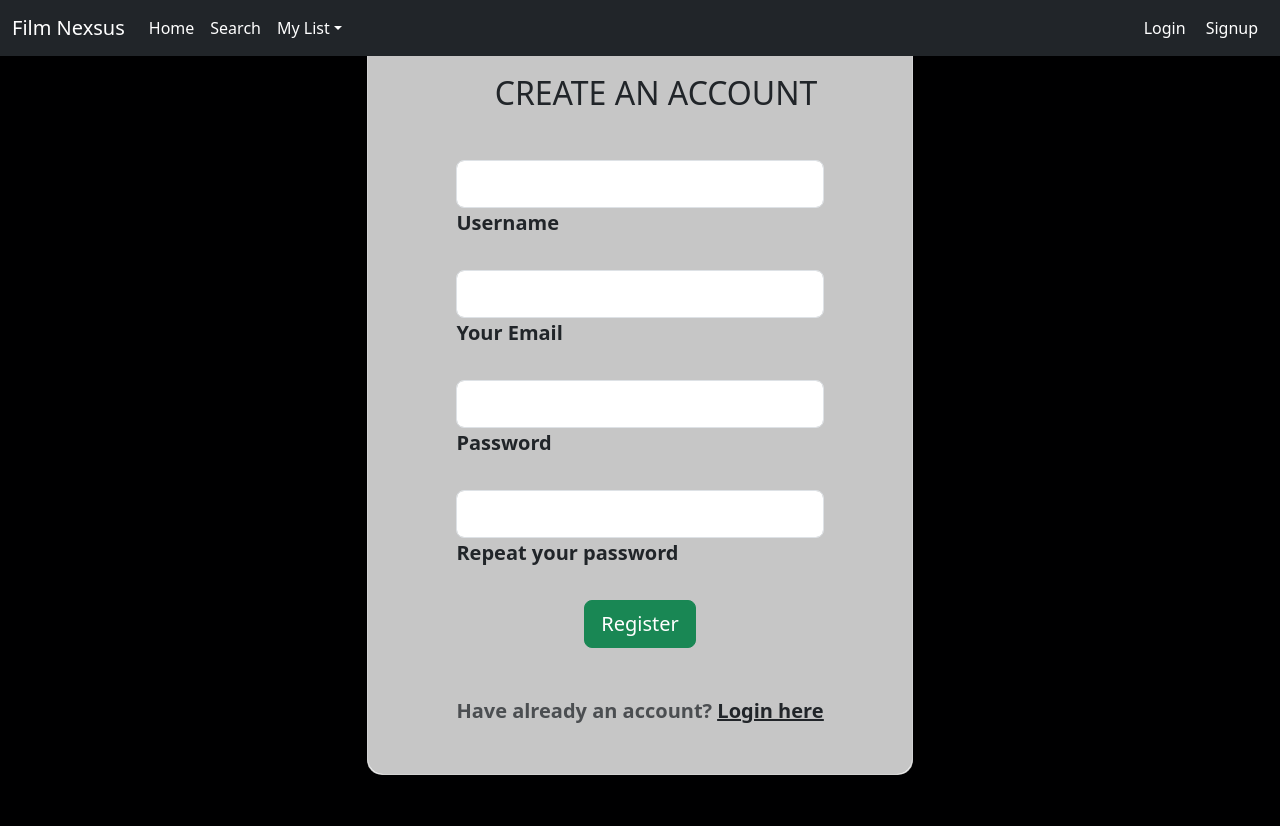
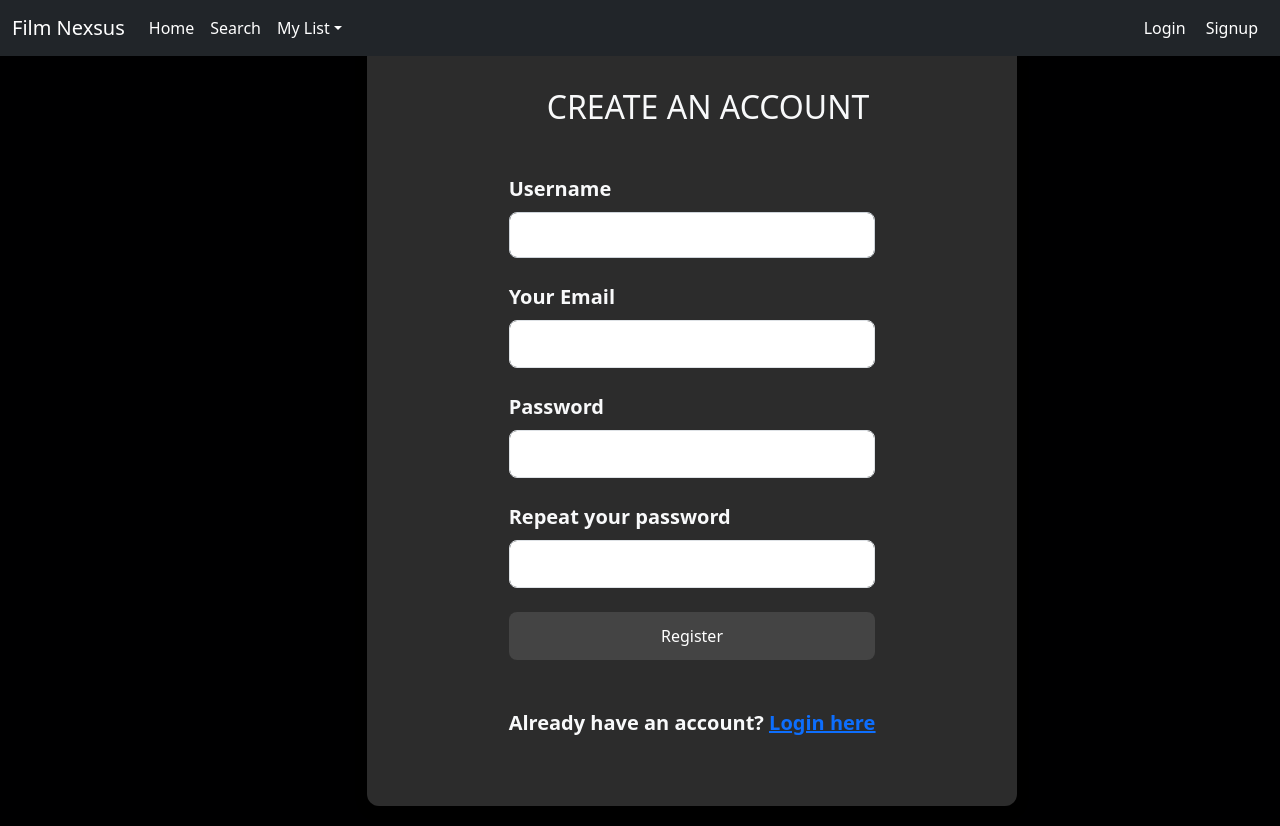
Before and after one commit to yvesm001/Film-Nexus-Client, a React (Vite) app: page /signup in a window 1280 px wide. Before the commit the page ends 800 px from the top, so only its background shows below. Built offline with nearby package versions, Linux system fonts and the light colour scheme; no server answers.

Commit message:
fixed signup/login forms to match

```diff
--- a/src/components/LoginForm.jsx
+++ b/src/components/LoginForm.jsx
@@ -25,21 +25,16 @@ function LoginForm() {
         <div className="container py-5 h-100">
           <div className="row d-flex justify-content-center align-items-center h-100">
             <div className="col-12 col-md-8 col-lg-6 col-xl-5">
-              <div
-                className="card"
-                style={{ backgroundColor: "#c6c6c6", borderRadius: "1rem" }}
-              >
+              <div className="review-form">
                 <div className="card-body p-5 text-center">
                   <div className="mb-md-5 mt-md-4 pb-5">
                     <h2 className="fw-bold mb-2 text-uppercase">Login</h2>
-                    <p className=" mb-5">
-                      Please enter your login and password!
-                    </p>
+                    <p className="mb-5">Please enter your email and password</p>
 
-                    <div
-                      data-mdb-input-init
-                      className="form-outline form-white mb-4"
-                    >
+                    <div className="form-outline form-white mb-4">
+                      <label className="form-label" htmlFor="typeEmailX">
+                        Email
+                      </label>
                       <input
                         type="email"
                         id="typeEmailX"
@@ -48,15 +43,12 @@ function LoginForm() {
                         value={loginInfo.loginInfo}
                         onChange={handleChange}
                       />
-                      <label className="form-label" htmlFor="typeEmailX">
-                        Email
-                      </label>
                     </div>
 
-                    <div
-                      data-mdb-input-init
-                      className="form-outline form-white mb-4"
-                    >
+                    <div className="form-outline form-white mb-4">
+                      <label className="form-label" htmlFor="typePasswordX">
+                        Password
+                      </label>
                       <input
                         type="password"
                         id="typePasswordX"
@@ -65,28 +57,17 @@ function LoginForm() {
                         value={loginInfo.password}
                         onChange={handleChange}
                       />
-                      <label className="form-label" htmlFor="typePasswordX">
-                        Password
-                      </label>
                     </div>
 
-                    <button
-                      data-mdb-button-init
-                      data-mdb-ripple-init
-                      className="btn btn-success btn-lg px-5"
-                      type="submit"
-                    >
-                      Login
-                    </button>
+                    <button type="submit">Login</button>
                   </div>
 
                   <div>
                     <p className="mb-0">
                       Don't have an account?{" "}
-                      <Link to="/signup" className=" fw-bold text-body">
+                      <Link to="/signup" className="fw-bold">
                         Sign Up
                       </Link>
-
                     </p>
                   </div>
                 </div>
--- a/src/components/MovieCard.jsx
+++ b/src/components/MovieCard.jsx
@@ -15,6 +15,7 @@ export default function MovieCard({
   popularity,
 }) {
   return (
+    <Link to={`/movies/${_id}`} >
     <div className="movieCard">
       <div className="card" style={{ width: "22rem", border: "none" }}>
         <img
@@ -24,10 +25,7 @@ export default function MovieCard({
         />
         <div className="card-body" style={{ backgroundColor: "#41bc93" }}>
           <div className="middle">
-            <Link to={`/movies/${_id}`} className="detailsBtn btn btn-danger">
-              ▷
-            </Link>
-            <p className="text">⭐{Math.round(rating)}</p>
+            <p className="text">⭐{rating.toFixed(1)}</p>
             <p className="card-title">
               {title} ({releaseYear})
             </p>
@@ -35,5 +33,6 @@ export default function MovieCard({
         </div>
       </div>
     </div>
+    </Link>
   );
 }
--- a/src/components/SignupForm.jsx
+++ b/src/components/SignupForm.jsx
@@ -44,17 +44,13 @@ export default function SignupForm() {
     <div className="container h-100">
       <div className="row d-flex justify-content-center align-items-center h-100">
         <div className="col-12 col-md-9 col-lg-7 col-xl-6">
-              <div className="card" style={{ borderRadius: "15px" }}>
-                <div
-                  className="card-body p-5"
-                  style={{ backgroundColor: "#c6c6c6", borderRadius: "15px" }}
-                >
-                  <h2 className="text-uppercase text-center mb-5">
-                    Create an account
-                  </h2>
+          <div className="review-form">
+            <div className="card-body p-5">
+              <h2 className="text-uppercase text-center mb-5">Create an account</h2>
 
               <form onSubmit={handleSubmit}>
-                    <div data-mdb-input-init className="form-outline mb-4">
+                <div className="form-outline mb-4">
+                  <label className="form-label" htmlFor="form3Example1cg">Username</label>
                   <input
                     type="text"
                     id="form3Example1cg"
@@ -63,12 +59,10 @@ export default function SignupForm() {
                     value={signupInfo.username}
                     onChange={handleChange}
                   />
-                      <label className="form-label" htmlFor="form3Example1cg">
-                        Username
-                      </label>
                 </div>
 
-                    <div data-mdb-input-init className="form-outline mb-4">
+                <div className="form-outline mb-4">
+                  <label className="form-label" htmlFor="form3Example3cg">Your Email</label>
                   <input
                     type="email"
                     id="form3Example3cg"
@@ -77,12 +71,10 @@ export default function SignupForm() {
                     value={signupInfo.email}
                     onChange={handleChange}
                   />
-                      <label className="form-label" htmlFor="form3Example3cg">
-                        Your Email
-                      </label>
                 </div>
 
-                    <div data-mdb-input-init className="form-outline mb-4">
+                <div className="form-outline mb-4">
+                  <label className="form-label" htmlFor="form3Example4cg">Password</label>
                   <input
                     type="password"
                     id="form3Example4cg"
@@ -91,12 +83,10 @@ export default function SignupForm() {
                     value={signupInfo.password}
                     onChange={handleChange}
                   />
-                      <label className="form-label" htmlFor="form3Example4cg">
-                        Password
-                      </label>
                 </div>
 
-                    <div data-mdb-input-init className="form-outline mb-4">
+                <div className="form-outline mb-4">
+                  <label className="form-label" htmlFor="form3Example4cdg">Repeat your password</label>
                   <input
                     type="password"
                     id="form3Example4cdg"
@@ -105,27 +95,19 @@ export default function SignupForm() {
                     value={signupInfo.repeatPassword}
                     onChange={handleChange}
                   />
-                      <label className="form-label" for="form3Example4cdg">
-                        Repeat your password
-                      </label>
                 </div>
 
                 {!passwordsMatch && <p>Passwords do not match</p>}
 
                 <div className="d-flex justify-content-center">
-                      <button
-                        type="submit"
-                        data-mdb-button-init
-                        data-mdb-ripple-init
-                        className="btn btn-success btn-block btn-lg text-white"
-                      >
+                  <button type="submit">
                     Register
                   </button>
                 </div>
 
-                    <p className="text-center text-muted mt-5 mb-0">
-                      Have already an account?{" "}
-                      <Link to="/login" className="fw-bold text-body">
+                <p className="text-center mt-5 mb-0">
+                  Already have an account?{" "}
+                  <Link to="/login" className="fw-bold ">
                     <u>Login here</u>
                   </Link>
                 </p>
@@ -137,5 +119,6 @@ export default function SignupForm() {
     </div>
   </div>
 </section>
+
   );
 }
```
Lines whose indentation alone changed are shown as unchanged.
